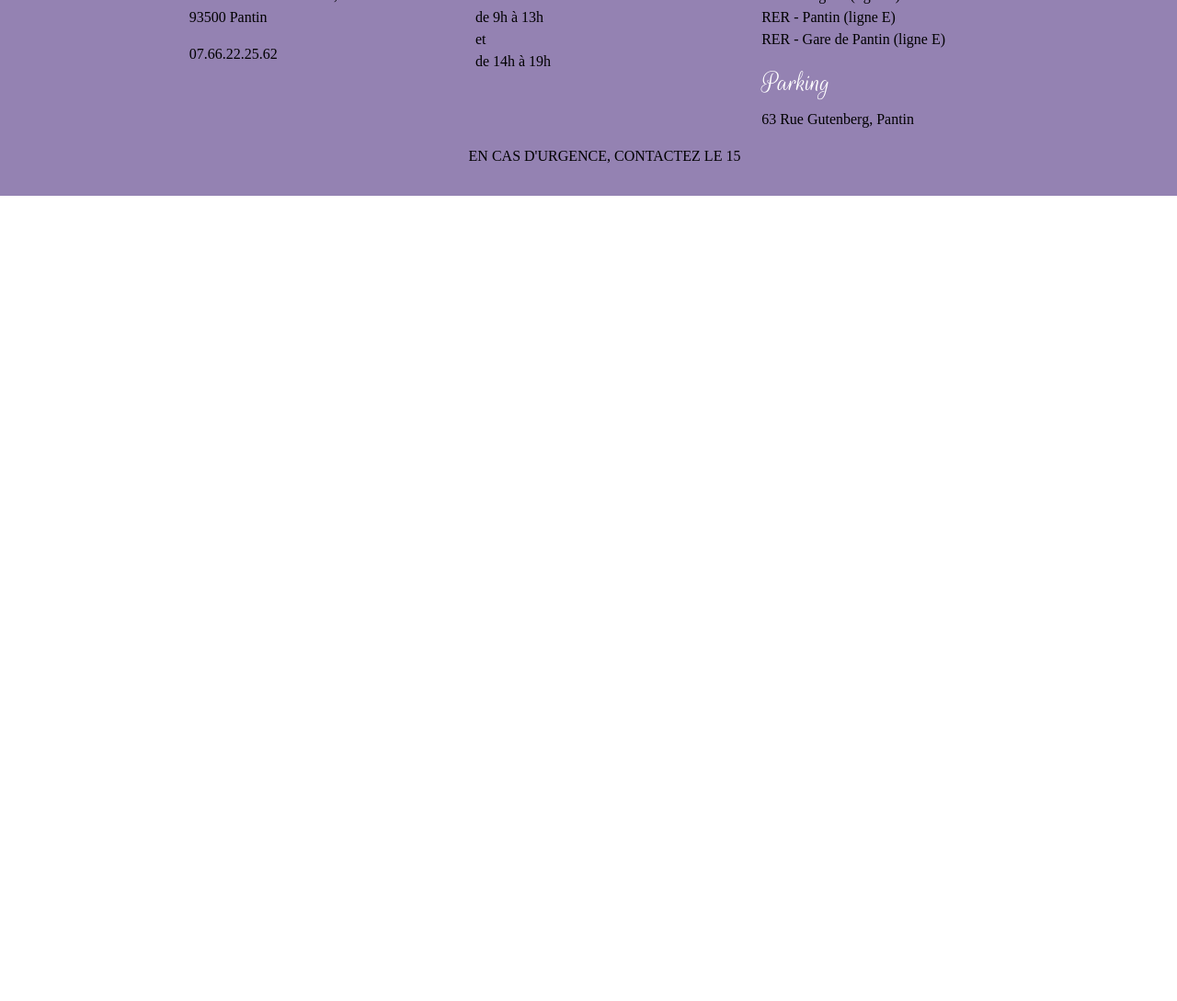
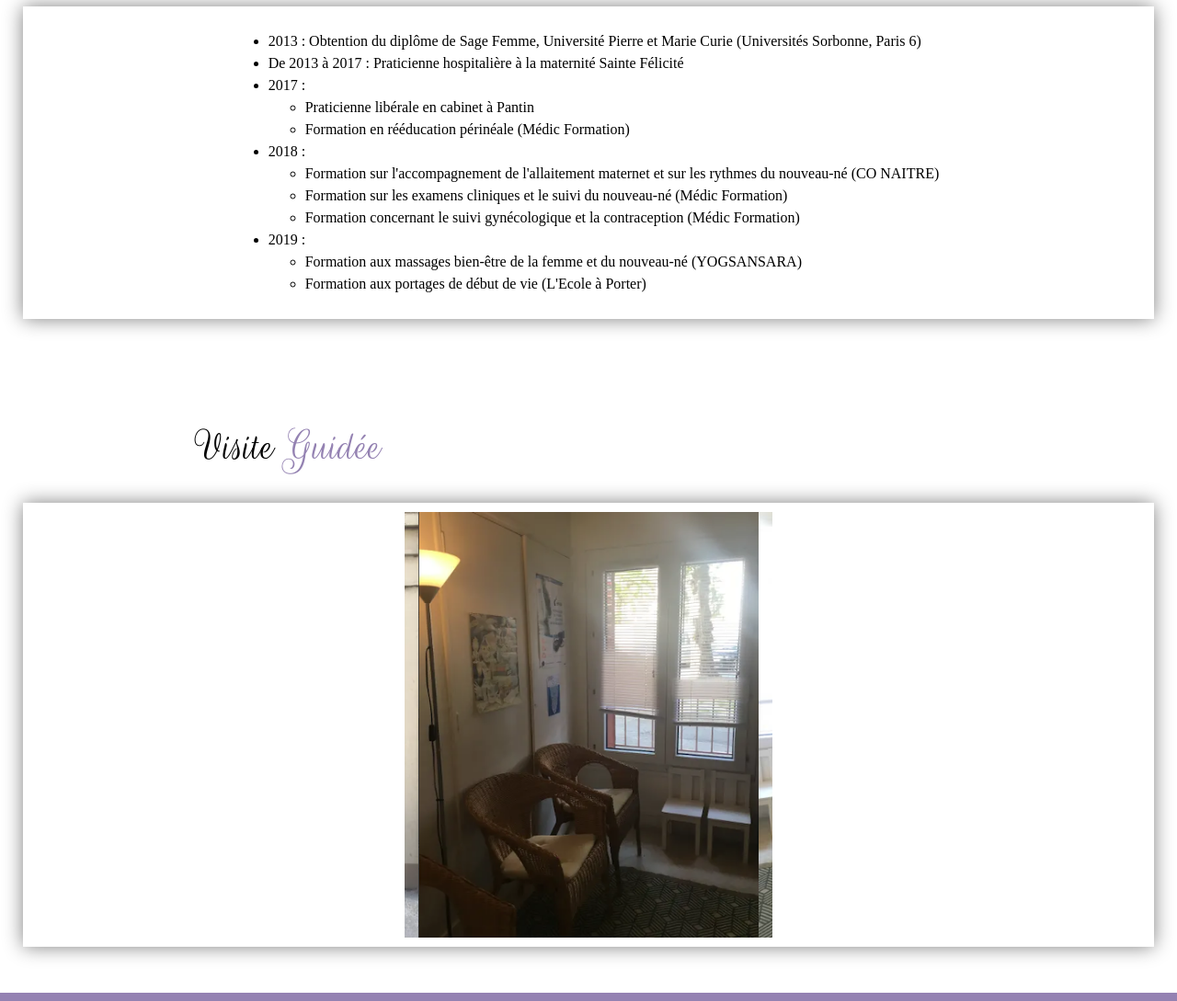
Before and after one commit to anastasia-sagefemme/anastasia-sagefemme, a plain HTML site: page aboutme.html in a window 1280 px wide. Shown: the part 674-1763 px from the top of the page at 92% size. Before the commit the page ends 887 px from the top, so only its background shows below. Drawn offline with Linux system fonts and the light colour scheme; a web font is replaced by a local one.

Commit message:
ajout des études + carousel images cabinet

```diff
--- a/aboutme.html
+++ b/aboutme.html
@@ -83,6 +83,63 @@
             </nav>
         </section>
 
+        <section class="container-fluid body">
+            <div class="row">
+                <div class="col-12">
+                    <h2 class="titre_articles"><span>Parcours</span> Professionnel</h2>
+                </div>
+            </div>
+
+            <div class="row justify-content-center latest_article">
+                <div class="col-10 col-md-8">
+                    <p>
+                        <ul>
+                            <li>2013 : Obtention du diplôme de Sage Femme, Université Pierre et Marie Curie (Universités Sorbonne, Paris 6)</li>
+                            <li>De 2013 à 2017 : Praticienne hospitalière à la maternité Sainte Félicité</li>
+                            <li>2017 :
+                                <ul>
+                                    <li>Praticienne libérale en cabinet à Pantin</li>
+                                    <li>Formation en rééducation périnéale (Médic Formation)</li>
+                                </ul>
+                            </li>
+                            <li>2018 :
+                                <ul>
+                                    <li>Formation sur l'accompagnement de l'allaitement maternet et sur les rythmes du nouveau-né (CO NAITRE)</li>
+                                    <li>Formation sur les examens cliniques et le suivi du nouveau-né (Médic Formation)</li>
+                                    <li>Formation concernant le suivi gynécologique et la contraception (Médic Formation)</li>
+                                </ul>
+                            </li>
+                            <li>2019 :
+                                <ul>
+                                    <li>Formation aux massages bien-être de la femme et du nouveau-né (YOGSANSARA)</li>
+                                    <li>Formation aux portages de début de vie  (L'Ecole à Porter)</li>
+                                </ul>
+                            </li>
+                        </ul>
+                    </p>
+                </div>
+            </div>
+        </section>
+
+        <section class="container-fluid body">
+            <div class="row">
+                <div class="col-12">
+                    <h2 class="titre_articles"><span>Visite</span> Guidée</h2>
+                </div>
+            </div>
+
+            <div class="row justify-content-center latest_article">
+                <div class="col-10 col-md-6 slider">
+                    <figure>
+                        <img src="assets/pics/exterieur1.png" alt="extérieur du cabinet" width=400 height=500>
+                        <img src="assets/pics/exterieur2.png" alt="porte d'entrée" width=400 height=500>
+                        <img src="assets/pics/cabinet1.png" alt="salle d'attente" width=400 height=500>
+                        <img src="assets/pics/cabinet2.png" alt="salle d'attente" width=400 height=500>
+                    </figure>
+                </div>
+            </div>
+        </section>
+
         <footer class="container-fluid footer">  <!-- lien doctolib  // adresse // secretariat //transports  -->
             <div class="row justify-content-center"> <!--lien doctolib-->
                 <div class="col-1">
--- a/assets/css/animations.css
+++ b/assets/css/animations.css
@@ -14,3 +14,31 @@ section, article {
         opacity: 1;
     }
 }
+
+div .slider {
+    width: 95%;
+    max-width: 400px;
+    overflow: hidden;
+    background-color: var(--secondarycolor);
+}
+
+div .slider figure {
+    position: relative;
+    width: 400%;
+    margin: 0;
+    padding: 0;
+    font-size: 0;
+    animation: 10s slidy infinite;
+}
+
+div .slider figure img {
+    width: 25%;
+    height: auto;
+}
+
+@keyframes slidy {
+    0%, 20%, 100%	{ left: 0 }
+	25%, 45%		{ left: -100% }
+	50%, 70%		{ left: -200% }
+	75%, 95%		{ left: -300% }
+  }
```
